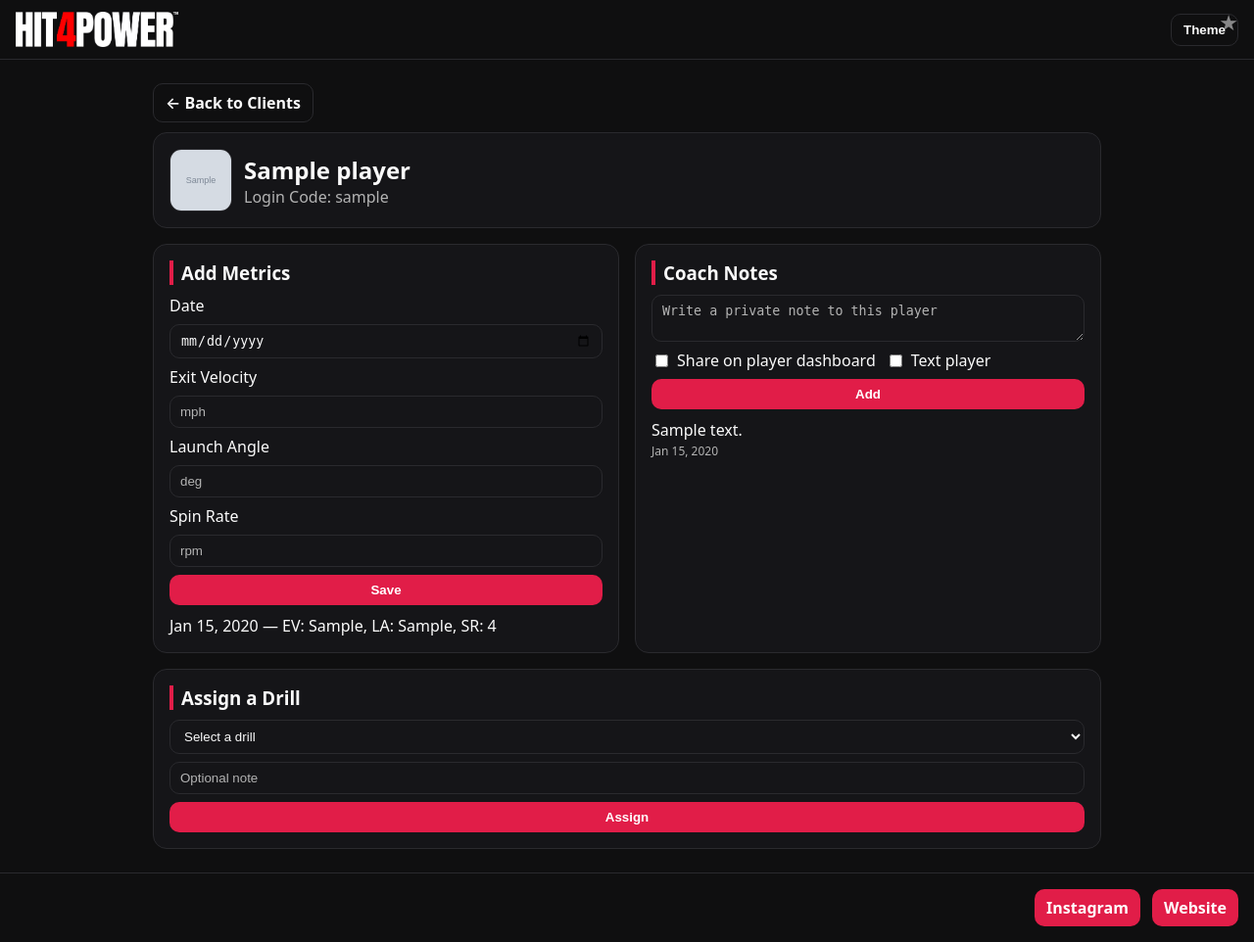
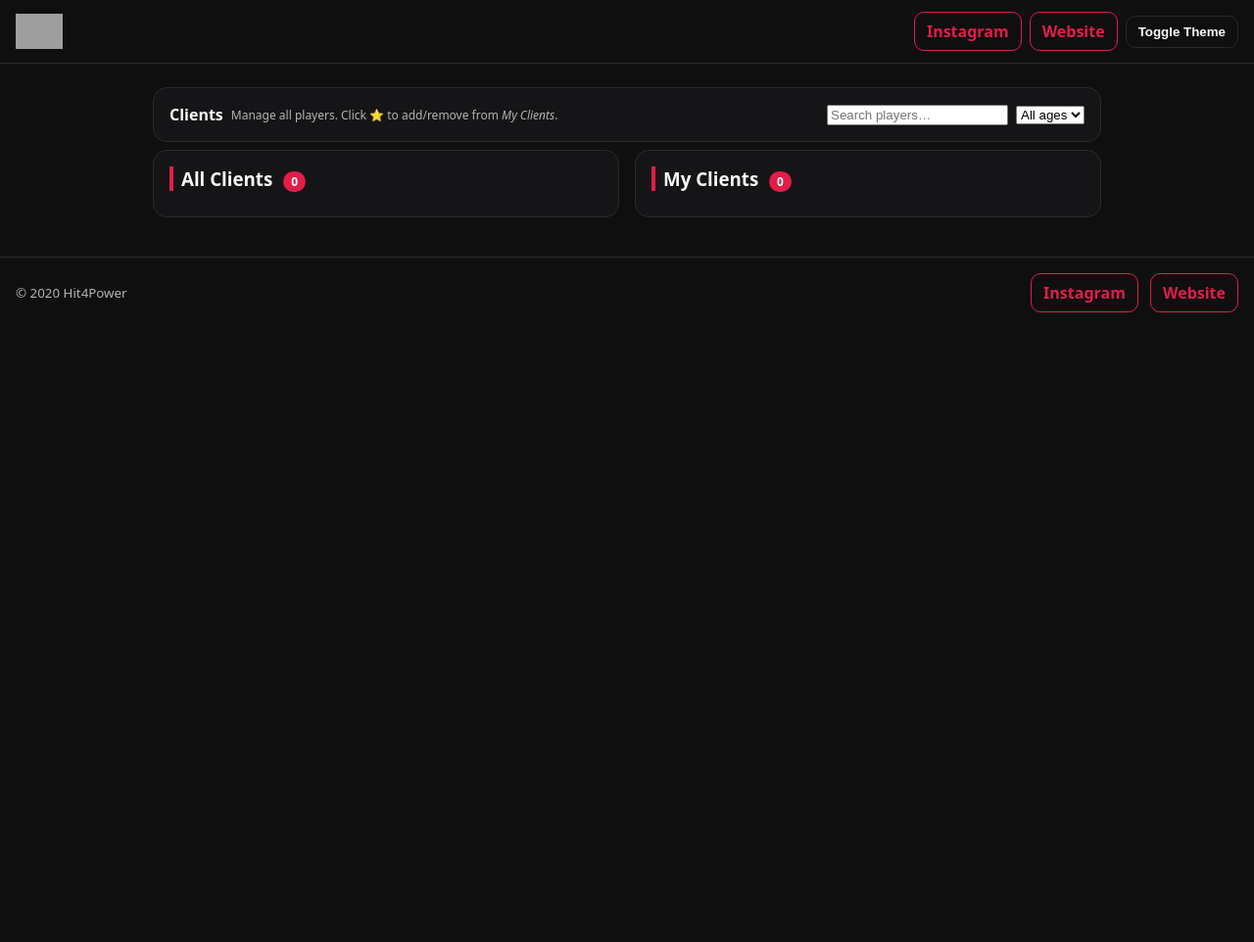
Before and after one commit to road2gameday-tech/Hit4Power-Player-Development-Tool-MAIN, a FastAPI app: template app/templates/instructor_player_detail.html in a window 1280 px wide. Shown: the whole page at 98% size. After the commit the page ends 319 px from the top, so only its background shows below. Run offline with FastAPI, Linux system fonts and the light colour scheme; the template is opened without the code that fills it: most values are stand-ins (such as "Sample title", 1, 10 or a date in 2020); grey boxes marked "Sample" are stand-in pictures; grey boxes are pictures that could not be loaded.

Commit message:
Update instructor_player_detail.html

```diff
--- a/app/templates/instructor_player_detail.html
+++ b/app/templates/instructor_player_detail.html
@@ -1,99 +1,187 @@
-{% extends "base.html" %}
-{% set title = player.name %}
-{% block content %}
-  <a href="/instructor" class="btn btn-ghost mb-1">← Back to Clients</a>
+<!doctype html>
+<html lang="en" data-theme="{{ request.cookies.get('theme','dark') }}">
+<head>
+  <meta charset="utf-8" />
+  <meta name="viewport" content="width=device-width,initial-scale=1" />
+  <title>Clients • Hit4Power</title>
+  <link rel="icon" href="{{ url_for('static', path='logo.svg') }}">
+  <link rel="stylesheet" href="{{ url_for('static', path='style.css') }}">
+</head>
+<body class="page">
+  <header class="header">
+    <a href="/" aria-label="Home">
+      <img class="logo" src="{{ url_for('static', path='logo.svg') }}" alt="Hit4Power">
+    </a>
+    <nav class="nav">
+      <a class="btn btn-outline-red" href="https://www.instagram.com/hit4.power/" target="_blank" rel="noopener">Instagram</a>
+      <a class="btn btn-outline-red" href="https://www.hit4power.com/" target="_blank" rel="noopener">Website</a>
+      <button id="themeToggle" class="btn btn-ghost" type="button">Toggle Theme</button>
+      {% if session.get('role') == 'instructor' %}
+        <a class="btn btn-red" href="/logout">Logout</a>
+      {% endif %}
+    </nav>
+  </header>
 
-  <div class="player-header card">
-    <div class="player-id">
-      <div class="avatar">
-        {% if player.image_path %}
-          <img src="{{ player.image_path }}" alt="{{ player.name }}"/>
-        {% else %}
-          <div class="avatar-placeholder">{{ player.name[0] }}</div>
+  <main class="container">
+    {% if flash %}
+      <div class="flash">{{ flash }}</div>
     {% endif %}
+
+    <div class="card toolbar">
+      <div style="display:flex; gap:8px; align-items:center; flex-wrap:wrap;">
+        <strong>Clients</strong>
+        <span class="muted small">Manage all players. Click ⭐ to add/remove from <em>My Clients</em>.</span>
       </div>
-      <div>
-        <h2 class="player-name">{{ player.name }}</h2>
-        <div class="muted">Login Code: {{ player.login_code }}</div>
+      <div style="display:flex; gap:8px; align-items:center; flex-wrap:wrap;">
+        <input id="search" type="search" placeholder="Search players…" aria-label="Search players" />
+        <select id="ageFilter" aria-label="Filter by age group">
+          <option value="">All ages</option>
+          <option>7-9</option>
+          <option>10-12</option>
+          <option>13-15</option>
+          <option>16-18</option>
+          <option>18+</option>
+        </select>
       </div>
-    </div>
-    <button class="star" data-player="{{ player.id }}"><span class="star-shape">★</span></button>
     </div>
 
     <div class="grid two">
+      <!-- All Clients -->
       <section class="card">
-      <h3 class="section-title">Add Metrics</h3>
-      <form method="post" action="/metrics/add" class="form">
-        <input type="hidden" name="player_id" value="{{ player.id }}"/>
-        <label>Date</label>
-        <input type="date" name="date" value="{{ (namespace(d=cycler).__class__.__name__ and '') or '' }}" />
-        <label>Exit Velocity</label>
-        <input name="exit_velocity" type="number" step="0.1" placeholder="mph" />
-        <label>Launch Angle</label>
-        <input name="launch_angle" type="number" step="0.1" placeholder="deg" />
-        <label>Spin Rate</label>
-        <input name="spin_rate" type="number" step="0.1" placeholder="rpm" />
-        <button class="btn btn-red">Save</button>
-      </form>
-      <ul class="list mt-1">
-        {% for m in metrics %}
-          <li>{{ m.date|datetimeformat }} — EV: {{ m.exit_velocity or 0 }}, LA: {{ m.launch_angle or 0 }}, SR: {{ m.spin_rate or 0 }}</li>
-        {% else %}
-          <li class="muted">No metrics yet.</li>
-        {% endfor %}
-      </ul>
+        <h3 class="section-title">
+          All Clients
+          <span class="badge" id="allCount">0</span>
+        </h3>
+        <div id="allClients" class="roster"></div>
       </section>
 
+      <!-- My Clients (starred) -->
       <section class="card">
-      <h3 class="section-title">Coach Notes</h3>
-      <form method="post" action="/notes/add" class="form flex-row">
-        <input type="hidden" name="player_id" value="{{ player.id }}"/>
-        <textarea name="text" rows="2" placeholder="Write a private note to this player" required></textarea>
-        <div class="checks">
-          <label class="check"><input type="checkbox" name="share_with_player"> <span>Share on player dashboard</span></label>
-          <label class="check"><input type="checkbox" name="text_player"> <span>Text player</span></label>
-        </div>
-        <button class="btn btn-red">Add</button>
-      </form>
-      <ul class="list mt-1">
-        {% for n in notes %}
-          <li>
-            <div class="note-text">{{ n.text }}</div>
-            <div class="note-meta">{{ n.created_at|datetimeformat }}{% if n.shared %} • <span class="a-red">Shared</span>{% endif %}</div>
-          </li>
-        {% else %}
-          <li class="muted">No notes yet.</li>
-        {% endfor %}
-      </ul>
+        <h3 class="section-title">
+          My Clients
+          <span class="badge" id="starCount">0</span>
+        </h3>
+        <div id="starClients" class="roster"></div>
       </section>
     </div>
+  </main>
 
-  <section class="card">
-    <h3 class="section-title">Assign a Drill</h3>
-    <form method="post" action="/drills/assign" class="form row">
-      <input type="hidden" name="player_id" value="{{ player.id }}"/>
-      <select name="drill_id" required>
-        <option value="" disabled selected>Select a drill</option>
-        {% for d in drills %}
-          <option value="{{ d.id }}">{{ d.title }}</option>
-        {% endfor %}
-      </select>
-      <input name="note" placeholder="Optional note"/>
-      <button class="btn btn-red">Assign</button>
-    </form>
-  </section>
+  <footer class="footer">
+    <small class="muted">© {{ now().year }} Hit4Power</small>
+    <div>
+      <a class="btn btn-outline-red" href="https://www.instagram.com/hit4.power/" target="_blank" rel="noopener">Instagram</a>
+      <a class="btn btn-outline-red" href="https://www.hit4power.com/" target="_blank" rel="noopener">Website</a>
+    </div>
+  </footer>
 
   <script>
-    // star button on detail
-    const starBtn = document.querySelector('.player-header .star');
-    if (starBtn) {
-      starBtn.addEventListener('click', async (e) => {
+    // THEME TOGGLE
+    (function () {
+      const root = document.documentElement;
+      const key = 'h4p_theme';
+      function setTheme(t) {
+        root.setAttribute('data-theme', t);
+        try { localStorage.setItem(key, t); } catch(e) {}
+        document.cookie = "theme=" + t + "; path=/; max-age=31536000";
+      }
+      const saved = (localStorage.getItem(key) || null);
+      if (saved) setTheme(saved);
+      document.getElementById('themeToggle')?.addEventListener('click', () => {
+        const next = (root.getAttribute('data-theme') === 'light') ? 'dark' : 'light';
+        setTheme(next);
+      });
+    })();
+
+    // Data provided by server
+    // Expect a list of players with: id, name, age_group, photo_url, starred (bool)
+    const ALL_PLAYERS = {{ (players if players is defined else []) | tojson }};
+    const INSTRUCTOR_ID = {{ (instructor_id if instructor_id is defined else 'null') }};
+
+    // DOM refs
+    const elAll = document.getElementById('allClients');
+    const elStar = document.getElementById('starClients');
+    const elAllCount = document.getElementById('allCount');
+    const elStarCount = document.getElementById('starCount');
+    const search = document.getElementById('search');
+    const ageFilter = document.getElementById('ageFilter');
+
+    function playerCard(p) {
+      const initials = (p.name && p.name.trim().length) ? p.name.trim()[0].toUpperCase() : 'P';
+      const starClass = p.starred ? 'star-shape on' : 'star-shape';
+      return `
+        <a href="/player/${p.id}" class="player-card" data-id="${p.id}" data-name="${p.name}" data-age="${p.age_group}">
+          <div class="avatar ${p.photo_url ? '' : ''}">
+            ${p.photo_url
+              ? `<img src="${p.photo_url}" alt="${p.name}">`
+              : `<div class="avatar-placeholder">${initials}</div>`
+            }
+          </div>
+          <div class="player-meta">
+            <div class="name">${p.name}</div>
+            <div class="muted small">${p.age_group || ''}</div>
+          </div>
+          <button class="star" type="button" aria-label="Toggle favorite" data-star="${p.starred ? '1':'0'}" onclick="toggleStar(event, ${p.id})">
+            <span class="${starClass}">★</span>
+          </button>
+        </a>
+      `;
+    }
+
+    function render() {
+      const q = (search.value || '').toLowerCase();
+      const age = ageFilter.value || '';
+      const list = ALL_PLAYERS.filter(p => {
+        const matchesQ = !q || (p.name || '').toLowerCase().includes(q);
+        const matchesAge = !age || (p.age_group === age);
+        return matchesQ && matchesAge;
+      });
+      const starred = list.filter(p => !!p.starred);
+      elAll.innerHTML = list.map(playerCard).join('');
+      elStar.innerHTML = starred.map(playerCard).join('');
+      elAllCount.textContent = list.length;
+      elStarCount.textContent = starred.length;
+    }
+
+    search.addEventListener('input', render);
+    ageFilter.addEventListener('change', render);
+
+    // Optimistic star toggle + live "My Clients" update
+    async function toggleStar(e, playerId) {
       e.preventDefault();
-        const pid = starBtn.dataset.player;
-        const res = await fetch(`/favorite/${pid}`, { method: 'POST' });
-        const j = await res.json().catch(()=>({}));
-        starBtn.querySelector('.star-shape').classList.toggle('on', j && j.favorited);
+      e.stopPropagation();
+      const p = ALL_PLAYERS.find(x => x.id === playerId);
+      if (!p) return;
+
+      const newVal = !p.starred;
+      // Optimistic UI
+      p.starred = newVal;
+      render();
+
+      try {
+        // POST to API to persist
+        const res = await fetch(`/api/players/${playerId}/toggle_star`, {
+          method: 'POST',
+          headers: { 'Content-Type': 'application/json' },
+          body: JSON.stringify({ instructor_id: INSTRUCTOR_ID })
         });
+        if (!res.ok) throw new Error('Failed');
+        const data = await res.json(); // {starred: true/false}
+        // Ensure UI matches server
+        p.starred = !!data.starred;
+        render();
+      } catch(err) {
+        // Revert on error
+        p.starred = !newVal;
+        render();
+        alert('Could not update favorite. Please try again.');
       }
+    }
+
+    // expose for inline onclick
+    window.toggleStar = toggleStar;
+
+    // Initial paint
+    render();
   </script>
-{% endblock %}
+</body>
+</html>
```
Lines whose indentation alone changed are shown as unchanged.
